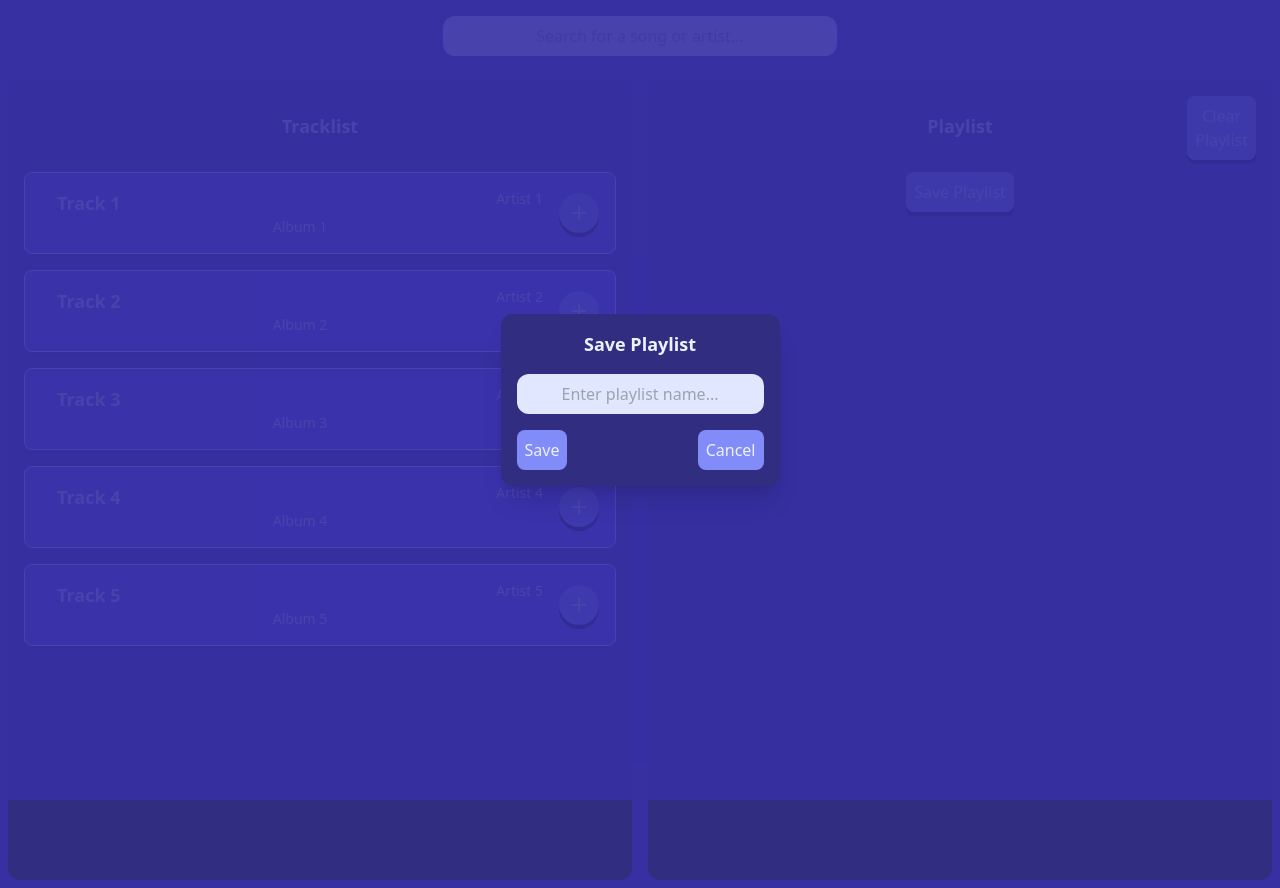
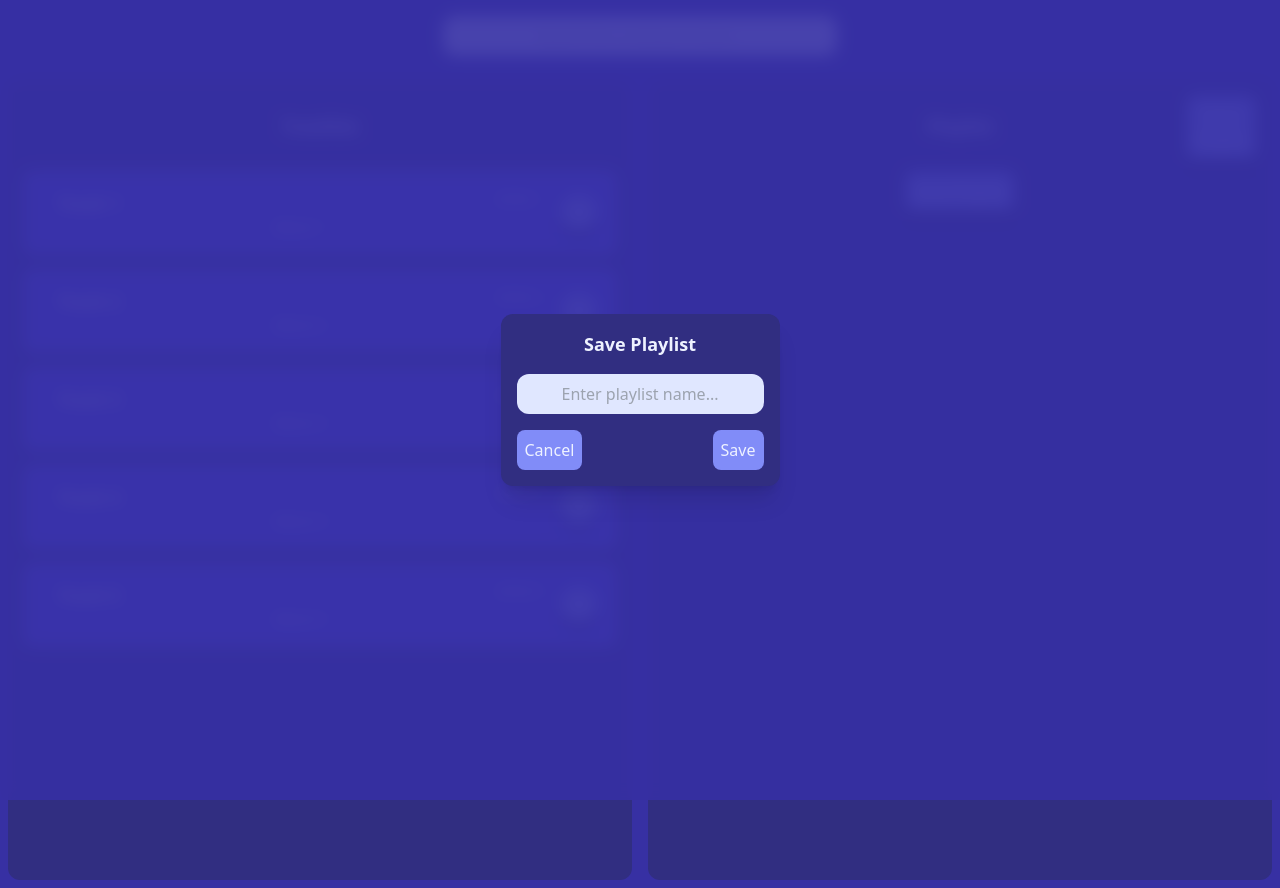
Before and after one commit to tairasu/jammming, a React (Create React App) app: page / in a window 1280 px wide. Both pictures are taken after a click on the button "Save Playlist". Built offline with nearby package versions, Linux system fonts and the light colour scheme.

Commit message:
close overlay

```diff
--- a/src/App.js
+++ b/src/App.js
@@ -62,7 +62,10 @@ function App() {
 
   const savePlaylist = () => {
     setOverlay(true);
-    console.log(overlay);
+  }
+
+  const cancelOverlay = () => {
+    setOverlay(false);
   }
 
   return (
@@ -72,7 +75,7 @@ function App() {
         <div className="grid grid-cols-12">
           <Tracklist tracks={tracks} onAdd={addTrackToPlaylist} />
           <Playlist tracks={playlist} onRemove={removeTrackFromPlaylist} onClear={clearPlaylist} onSave={savePlaylist} />
-          <SavePlaylist visible={overlay} />
+          <SavePlaylist visible={overlay} onCancel={cancelOverlay} />
         </div>
       </div>
     </div>
--- a/src/components/SavePlaylist.js
+++ b/src/components/SavePlaylist.js
@@ -2,8 +2,8 @@ import React from 'react';
 
 function SavePlaylist(props) {
     return (
-        <div className={`save-playlist fixed inset-0 bg-indigo-800 bg-opacity-90 z-30 flex justify-center items-center ${props.visible ? '' : "hidden"}`}>
-            <div className="bg-indigo-900 p-4 rounded-xl shadow-xl">
+        <div onClick={props.onCancel} className={`save-playlist fixed inset-0 bg-indigo-800 bg-opacity-90 backdrop-blur duration-300 z-30 flex justify-center items-center ${props.visible ? '' : "hidden"}`}>
+            <div onClick={(e) => e.stopPropagation()} className="bg-indigo-900 p-4 rounded-xl shadow-xl">
                 <h2 className="text-lg text-indigo-50 font-bold mb-4">Save Playlist</h2>
                 <input
                     type="text"
@@ -14,16 +14,16 @@ function SavePlaylist(props) {
                 />
                 <div className="flex justify-between">
                     <button
+                        onClick={props.onCancel}
+                        className="bg-indigo-400 text-indigo-50 p-2 rounded-lg"
+                    >
+                        Cancel
+                    </button>
+                    <button
                         onClick={props.onSave}
                         className="bg-indigo-400 text-indigo-50 p-2 rounded-lg"
                     >
                         Save
-                    </button>
-                    <button
-                        onClick={props.onCancel}
-                        className="bg-indigo-400 text-indigo-50 p-2 rounded-lg"
-                    >
-                        Cancel
                     </button>
                 </div>
             </div>
```
